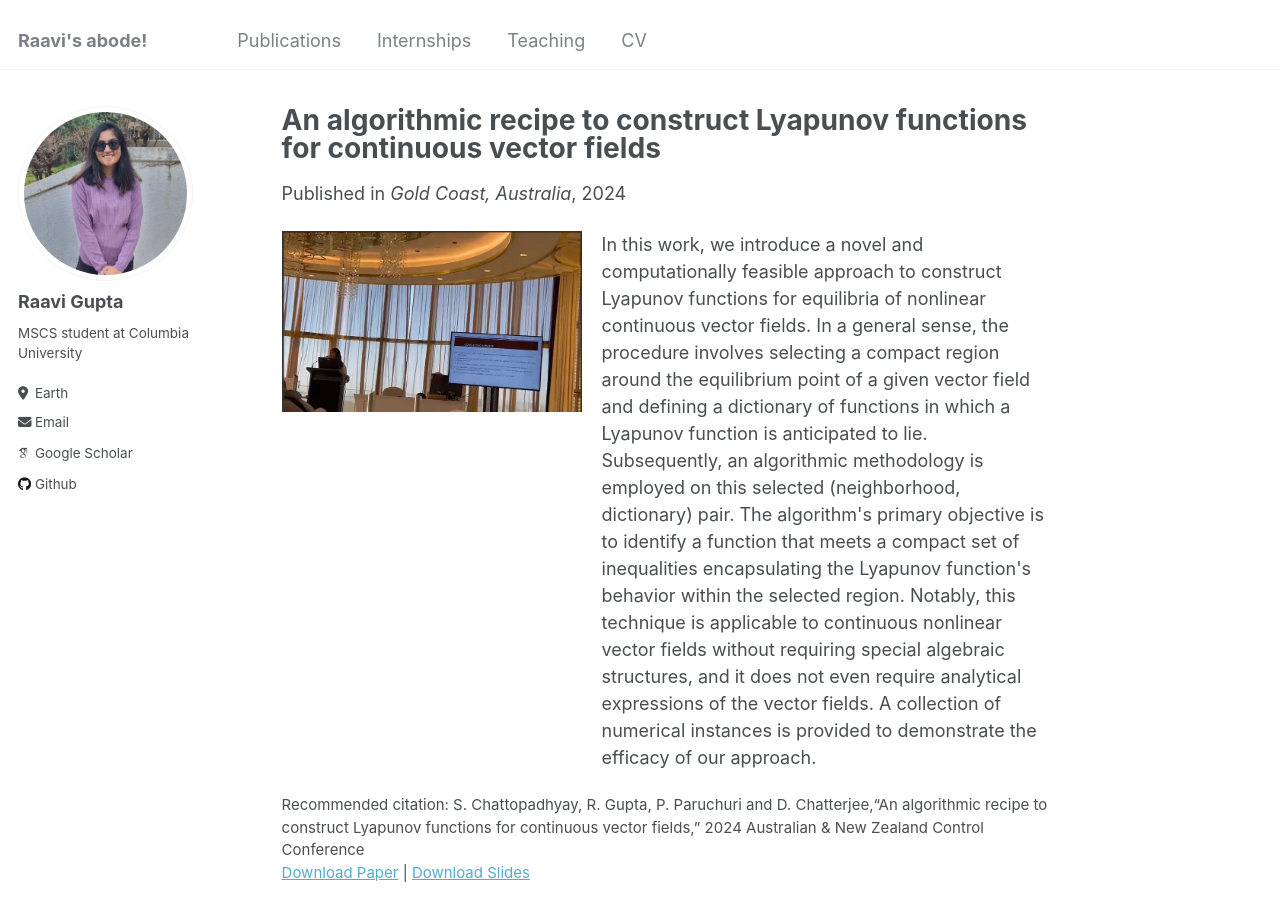
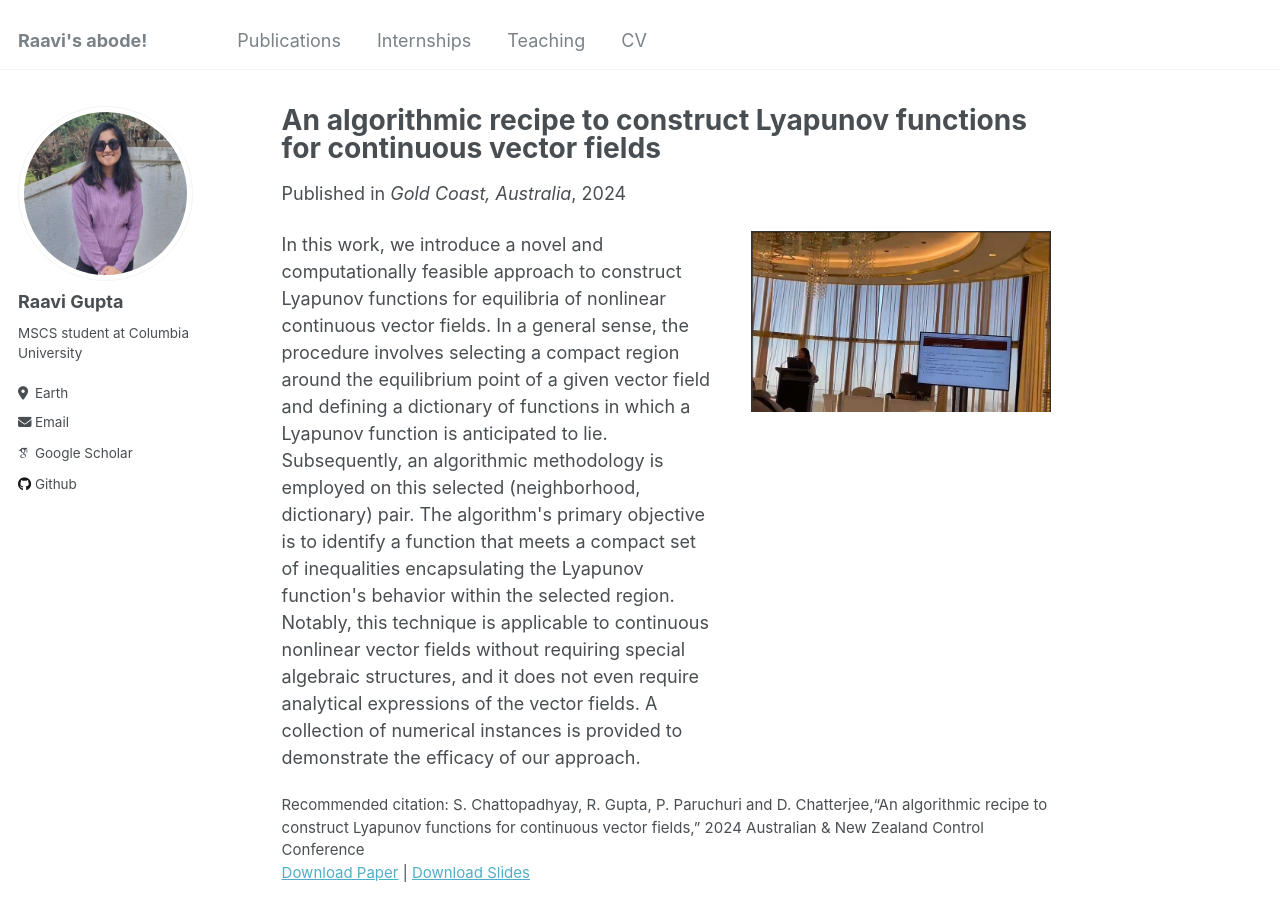
Before and after one commit to raavi02/raavi02.github.io, a Jekyll site: the page built from _publications/anzcc.md, in a window 1280 px wide and 900 px high. Built offline with Jekyll 4.4.1, drawn with Linux system fonts in a browser that asks for light colours; some web fonts are replaced.

Commit message:
picture realigned

```diff
--- a/_publications/anzcc.md
+++ b/_publications/anzcc.md
@@ -11,8 +11,8 @@ citation: 'S. Chattopadhyay, R. Gupta, P. Paruchuri and D. Chatterjee,“An algo
 ---
 
 <div style="display: flex; align-items: flex-start;">
-  <img src="../images/anzcc.png" alt="Photograph captured during my presentation of the paper in Gold Coast, Australia." width="300" style="margin-right: 20px;">
-  <div>
+  <div style="margin-right: 20px;">
     <p>In this work, we introduce a novel and computationally feasible approach to construct Lyapunov functions for equilibria of nonlinear continuous vector fields. In a general sense, the procedure involves selecting a compact region around the equilibrium point of a given vector field and defining a dictionary of functions in which a Lyapunov function is anticipated to lie. Subsequently, an algorithmic methodology is employed on this selected (neighborhood, dictionary) pair. The algorithm's primary objective is to identify a function that meets a compact set of inequalities encapsulating the Lyapunov function's behavior within the selected region. Notably, this technique is applicable to continuous nonlinear vector fields without requiring special algebraic structures, and it does not even require analytical expressions of the vector fields. A collection of numerical instances is provided to demonstrate the efficacy of our approach.</p>
   </div>
+  <img src="../images/anzcc.png" alt="Photograph captured during my presentation of the paper in Gold Coast, Australia." width="300" style="margin-left: 20px;">
 </div>
```
